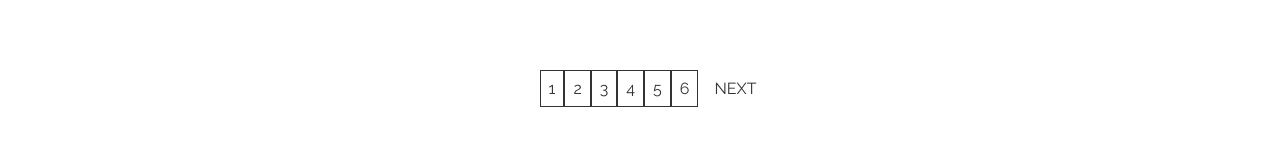
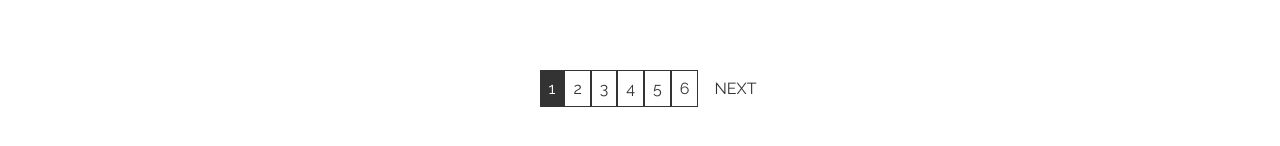
Before and after one commit to notayogilee/yogi-a-lunette-react, a React (Create React App) app: page /videos in a window 1280 px wide. Shown: the part 1128-1274 px from the top of the page. Built offline with nearby package versions, Linux system fonts and the light colour scheme.

Commit message:
add highlight to current page in pagination

```diff
--- a/src/components/Pagination.js
+++ b/src/components/Pagination.js
@@ -4,7 +4,7 @@ import './Pagination.scss';
 
 const Pagenation = ({ videosPerPage, totalVideos, paginate, currentPage }) => {
 
-  const [highlight, setHighlight] = useState(currentPage);
+  const [highlight, setHighlight] = useState("");
   const pageNumbers = [];
 
   for (let i = 1; i <= Math.ceil(totalVideos / videosPerPage); i++) {
@@ -15,9 +15,17 @@ const Pagenation = ({ videosPerPage, totalVideos, paginate, currentPage }) => {
       <ul className="list">
         {pageNumbers.map(number => (
           <li key={number} className="page-number">
-            <a onClick={() => { paginate(number); setHighlight(true) }} href="#" id="page-link" className={highlight}>
-              {number}
-            </a>
+
+            {number === currentPage &&
+              <a onClick={() => { paginate(number); setHighlight("highlight") }} href="#" className={"highlight"}>
+                {number}
+              </a>
+            }
+            {number !== currentPage &&
+              <a onClick={() => { paginate(number); setHighlight("highlight") }} href="#">
+                {number}
+              </a>
+            }
           </li>
         ))}
       </ul>
--- a/src/components/Pagination.scss
+++ b/src/components/Pagination.scss
@@ -6,22 +6,27 @@
     align-items: center;
     justify-content: center;
 
-    #page-link {
+    a {
       border: solid 1px #333;
-
       justify-content: center;
       padding: 0.5rem;
+
+      .highlight {
+        background: #333;
+        color: #fff;
+      }
     }
 
-    #page-link:hover {
-      background: rgba(175, 152, 152, 0.767);
+    a.highlight {
+      background: #333;
+      color: #fff;
+    }
+
+    a:hover {
+      background: #333;
+      color: #fff;
       transition: all 1s ease-in-out;
     }
-  }
-
-  .highlight {
-    background: #333;
-    color: #fff;
   }
 
   // .page-number.active {
```
